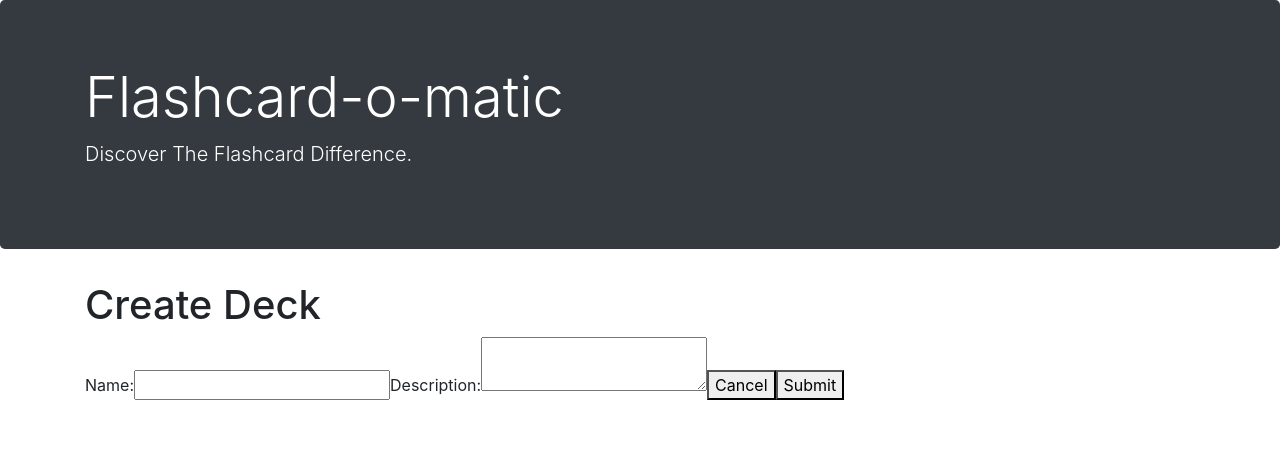
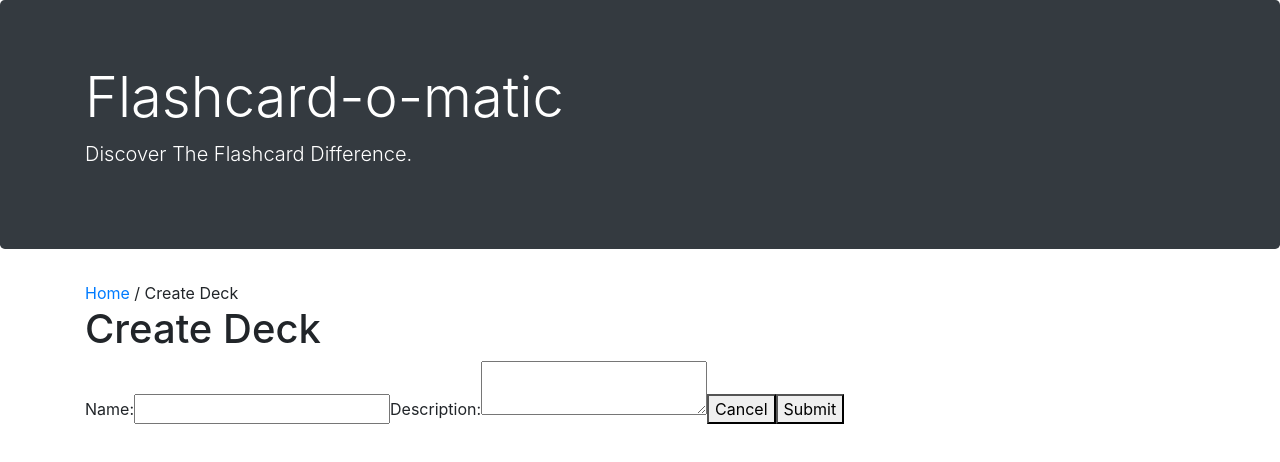
Before and after one commit to rkrutek-indeed/flashcard-app-capstone, a React (Create React App) app: page /decks/new in a window 1280 px wide. Shown: the top 462 px of the page. Built offline with nearby package versions, Linux system fonts and the light colour scheme; no server answers; a web font is replaced by a local one.

Commit message:
Fixed breadcrumbs

```diff
--- a/src/Layout/Breadcrumbs.js
+++ b/src/Layout/Breadcrumbs.js
@@ -1,49 +1,45 @@
-import React from 'react';
-import { Link, useLocation } from 'react-router-dom';
+import React from "react";
+import { Link, useLocation } from "react-router-dom";
 
-const Breadcrumbs = () => {
+const Breadcrumbs = ({ deck }) => {
     const location = useLocation();
-    const pathnames = location.pathname.split('/').filter((x) => x);
-
-    const getBreadcrumbText = (pathname) => {
-        switch (pathname) {
-            case '':
-                return 'Home';
-            case 'decks':
-                return 'Decks';
-            case 'decks/new':
-                return 'Create Deck';
-            case `decks/${pathnames[pathnames.length - 1]}/study`:
-                return 'Study';
-            case `decks/${pathnames[pathnames.length - 1]}`:
-                return `Deck: ${pathnames[pathnames.length - 1]}`;
-            default:
-                return pathname;
-        }
-    };
+    const pathnames = location.pathname.split("/").filter((x) => x);
 
     return (
-        <nav aria-label="breadcrumb">
-            <ol className="breadcrumb">
-                <li className="breadcrumb-item">
-                    <Link to="/">Home</Link>
-                </li>
-                {pathnames.map((name, index) => {
-                    const routeTo = `/${pathnames.slice(0, index + 1).join('/')}`;
-                    const isLast = index === pathnames.length - 1;
-                    const breadcrumbText = getBreadcrumbText(isLast ? name : routeTo);
-                    return isLast ? (
-                        <li key={name} className="breadcrumb-item active" aria-current="page">
-                            {breadcrumbText}
-                        </li>
-                    ) : (
-                        <li key={name} className="breadcrumb-item">
-                            <Link to={`${routeTo}`}>{breadcrumbText}</Link>
-                        </li>
-                    );
-                })}
-            </ol>
-        </nav>
+        <div className="breadcrumbs">
+            <Link to="/">Home</Link>
+            {pathnames.map((path, index) => {
+                const isLast = index === pathnames.length - 1;
+                const isStudyPath = path === "study";
+                const isNewDeckPath = path === "new";
+                const isDeckId = !isNaN(path) && pathnames[index - 1] === "decks";
+
+                if (isDeckId || path === "decks") {
+                    return null; // Skip rendering "decks" and deck ID
+                }
+
+                return (
+                    <React.Fragment key={path}>
+                        <span> / </span>
+                        {isLast && isStudyPath ? (
+                            <span>
+                                {deck && (
+                                    <>
+                                        <Link to={`/decks/${deck.id}`}>{deck.name}</Link> / Study
+                                    </>
+                                )}
+                            </span>
+                        ) : isLast && isNewDeckPath ? (
+                            <span>Create Deck</span>
+                        ) : (
+                            <Link to={`/${pathnames.slice(0, index + 1).join("/")}`}>
+                                {decodeURIComponent(path)}
+                            </Link>
+                        )}
+                    </React.Fragment>
+                );
+            })}
+        </div>
     );
 };
 
--- a/src/Layout/CreateDeck.js
+++ b/src/Layout/CreateDeck.js
@@ -1,6 +1,7 @@
 import React from "react";
 import { useState } from "react"
 import {Link} from "react-router-dom";
+import Breadcrumbs from "./Breadcrumbs";
 
 function CreateDeck({addNewDeck}) {
 
@@ -20,6 +21,7 @@ function CreateDeck({addNewDeck}) {
 
     return (
       <div>
+          <Breadcrumbs />
           <h1>Create Deck</h1>
           <form onSubmit={handleSubmit}>
               <label htmlFor="name">
--- a/src/Layout/Deck.js
+++ b/src/Layout/Deck.js
@@ -1,6 +1,7 @@
 import React, {useEffect, useState} from "react";
 import {Link, useNavigate, useParams} from "react-router-dom";
 import {readDeck} from "../utils/api";
+import Breadcrumbs from "./Breadcrumbs";
 
 function Deck({deleteDeck, deleteCard}) {
     const [deck, setDeck] = useState({})
@@ -30,6 +31,7 @@ function Deck({deleteDeck, deleteCard}) {
 
     return (
     <div>
+        <Breadcrumbs deck={deck}/>
         <h1>{deck.name}</h1>
         <p>{deck.description}</p>
 
--- a/src/Layout/Study.js
+++ b/src/Layout/Study.js
@@ -13,9 +13,10 @@ function Study() {
     const navigate = useNavigate()
 
 
-    function NotEnoughCards({cards, addNewCard}) {
+    function NotEnoughCards({cards}) {
         return (
             <div>
+                <Breadcrumbs deck={deck} />
                 <h2>Not enough cards.</h2>
                 <p>You need at least 3 cards to study. There are {cards.length} cards in this
                     deck.</p>
@@ -69,7 +70,7 @@ function Study() {
 
     return (
         <div>
-            <Breadcrumbs />
+            <Breadcrumbs deck={deck} />
             <h1>{deck.name}</h1>
             {cards.length < 3 ? (
                     <NotEnoughCards cards={cards}/>
```
